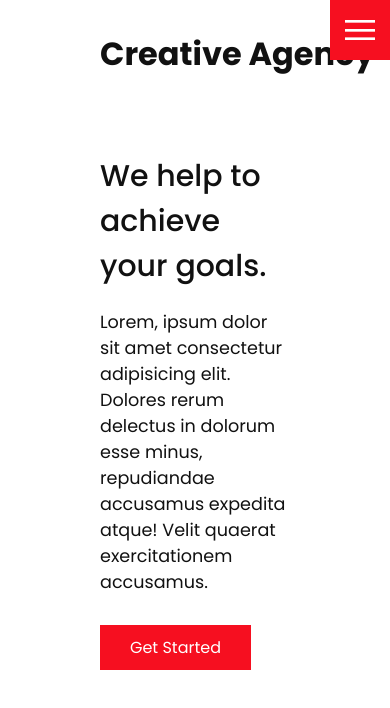
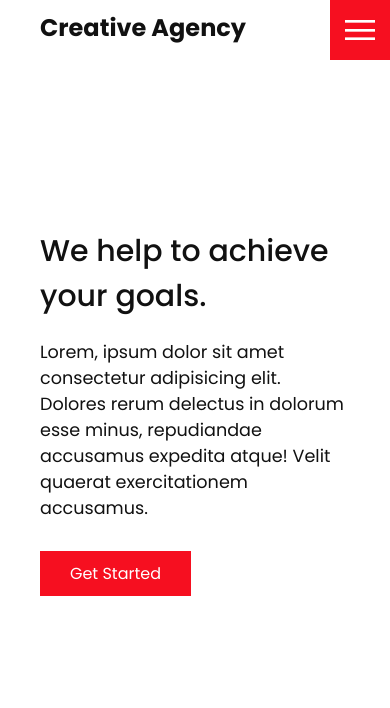
Before and after one commit to vsreyes/creative-agency-website, a plain HTML site: page index.html in a window 390 px wide. Drawn offline with Linux system fonts and the light colour scheme.

Commit message:
Media queries

```diff
--- a/css/style.css
+++ b/css/style.css
@@ -160,4 +160,18 @@ section {
   .home-img {
     display: none;
   }
+
+  .logo {
+    top: 10px;
+    left: 40px;
+    font-size: 1.5rem;
+  }
+
+  section {
+    padding: 100px 40px;
+  }
+
+  .navigation ul li a {
+    font-size: 2rem;
+  }
 }
```
Also changed, not shown: services.html (added).
